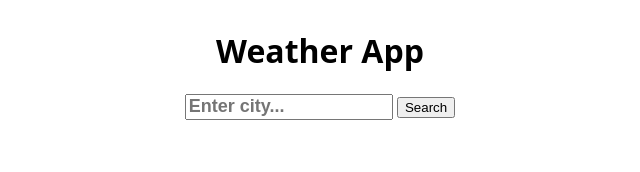
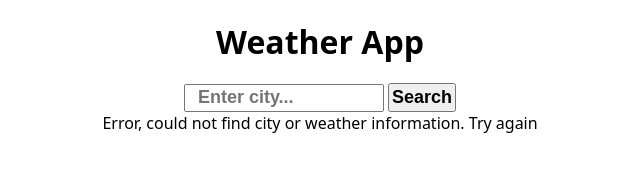
Before and after one commit to NickW16/weather-app, a website built with webpack: page src/template.html in a window 1280 px wide. Shown: the whole page, without its empty margins (320-960 px from the left). Built offline with nearby package versions, Linux system fonts and the light colour scheme; no server answers.

Commit message:
Adjust error handling

```diff
--- a/src/index.js
+++ b/src/index.js
@@ -4,10 +4,11 @@ import "./style.css";
 console.log('test');
 
 (function (){
-    const weatherData = document.getElementById('weather-data');
+    const inputData = document.getElementById('input-data'); // this is the input div
     const resultDiv = document.getElementById('result');
     resultDiv.classList.add('result-div');
     const submitBtn = document.getElementById('submit-city');
+    const errorMessage = document.getElementById('error');
 
     // this displays the current weather information
     let currentWeatherDiv = document.createElement('div');
@@ -24,18 +25,25 @@ console.log('test');
         currentWeatherDiv.textContent = '';
         firstSection.textContent = '';
         secondSection.textContent = '';
+        errorMessage.textContent = '';
         receiveData();
     });
 
     async function receiveData(content) {
-        content = weatherData.value;
+        content = inputData.value;
         if (content === '') {
             content = 'riodejaneiro'
         }
 
         // this section fetches data from the API
         // it fetches data from the current day up to the 5 next days
-        const response = await fetch(`https://weather.visualcrossing.com/VisualCrossingWebServices/rest/services/timeline/${content}/next5days?unitGroup=metric&include=current&key=HWSEF7KS97GJ47ABSK7P2AN6B`)
+        const response = await fetch(`https://weather.visualcrossing.com/VisualCrossingWebServices/rest/services/timeline/${content}/next6days?unitGroup=metric&include=current&key=HWSEF7KS97GJ47ABSK7P2AN6B`)
+
+        if (!response.ok) {
+            errorMessage.textContent = 'Error, could not find weather data for given city. Try again';
+            errorMessage.style.display = 'block';
+        }
+
         const apiData = await response.json();
 
         // this section gets the current weather condition and appends all to a div
@@ -90,7 +98,7 @@ console.log('test');
 
             const currentDate = document.createElement('div');
             //convert 'datetime' into a date object like '2025-01-01'
-            const dateObj = new Date(apiData.days[day].datetime);
+            const dateObj = new Date(apiData.days[day+1].datetime); // "+1" is for the api to not be stupid and prove the yesterday's weather data
             console.log(dateObj);
             // get weekday name (e.g., "Thursday")
             const weekdayName = dateObj.toLocaleDateString('en-US', { weekday: 'long' });
@@ -123,8 +131,11 @@ console.log('test');
             console.log(resultDiv.textContent);
         }
 
-    receiveData().catch(e => { //this handles errors
-        console.log(e);
-    });
+    // receiveData().catch(e => { //this handles errors
+    //     console.log(e);
+    //     const errorMessage = document.getElementById('error');
+    //     errorMessage.textContent = 'error';
+    //     errorMessage.style.display = 'block';
+    // });
 
 })();
--- a/src/style.css
+++ b/src/style.css
@@ -1,6 +1,11 @@
 :root {
     font-family: system-ui, -apple-system, BlinkMacSystemFont, 'Segoe UI', Roboto, Oxygen, Ubuntu, Cantarell, 'Open Sans', 'Helvetica Neue', sans-serif;
+}
 
+* {
+    box-sizing: border-box;
+    margin: 0;
+    padding: 0;
 }
 
 body {
@@ -10,6 +15,9 @@ body {
     height: 100vh;
 }
 
+#title {
+    padding: 20px;
+}
 
 /* current weather section */
 #current-weather {
@@ -34,13 +42,20 @@ body {
     justify-self: center;
 }
 
-/* forecast section */
+/* input section */
 
-#weather-data {
+#input-data {
     font-size: 18px;
     font-weight: bolder;
+    padding: 12px;
     width: 200px;
     height: 20px;
+}
+
+#submit-city {
+    font-size: 18px;
+    padding: 2px;
+    font-weight: bolder;
 }
 
 .weather-icon {
@@ -61,11 +76,14 @@ body {
     padding: 10px;
 }
 
+/* forecast section */
+
 .second-section {
     font-size: 18px;
     font-weight: bold;
     display: flex;
     width: 600px;
+    margin-top: 50px;
     justify-content: space-around;
     gap: 30px;
 }
@@ -76,3 +94,9 @@ body {
     align-items: center;
     justify-content: space-around;
 }
+
+/* error handling */
+
+#error {
+    display: block;
+}
--- a/src/template.html
+++ b/src/template.html
@@ -6,12 +6,14 @@
     <title>Weather App</title>
 </head>
 <body>
-    <h1>Weather App</h1>
+    <h1 id="title">Weather App</h1>
 
     <div id="search-box">
-        <input id="weather-data" placeholder="Enter city...">
+        <input id="input-data" placeholder="Enter city...">
         <button type="submit" id="submit-city">Search</button>
     </div>
+
+    <div id="error">Error, could not find city or weather information. Try again</div>
 
     <div id="result"></div>
 </body>
```
Lines whose indentation alone changed are shown as unchanged.
